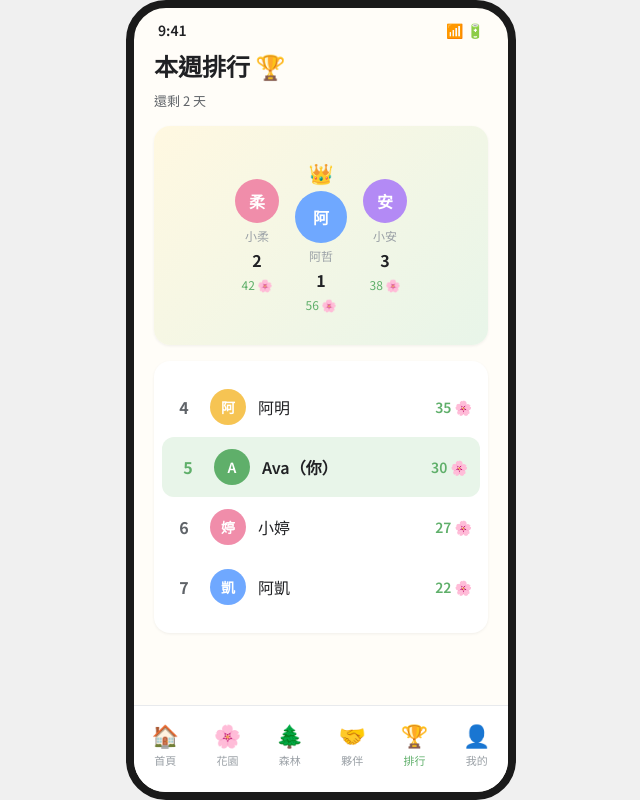
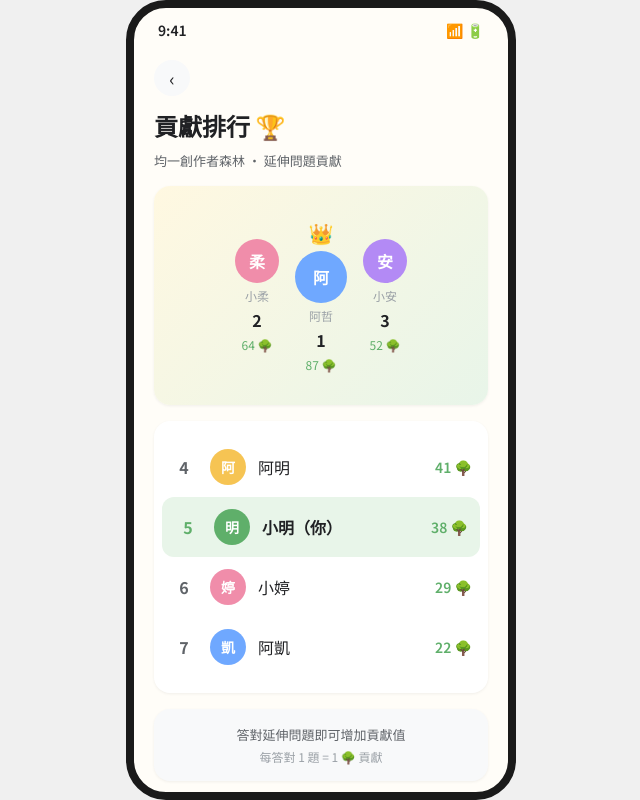
Before and after one commit to sisyphusss42/Buckeye, a React (Vite) app in the folder pressplay-app/: page /leaderboard in a window 1280 px wide. Shown: the whole page, without its empty margins (319-959 px from the left). Built offline with nearby package versions, Linux system fonts and the light colour scheme; sample sign-in values are in the browser's storage.

Commit message:
Fixed minor issues

```diff
--- a/pressplay-app/src/App.jsx
+++ b/pressplay-app/src/App.jsx
@@ -12,8 +12,7 @@ import ForestQuiz from './screens/ForestQuiz'
 import FlowerDetail from './screens/FlowerDetail'
 import Review from './screens/Review'
 import ReviewSession from './screens/ReviewSession'
-import Partners from './screens/Partners'
-import Chat from './screens/Chat'
+
 import Profile from './screens/Profile'
 import Wrap from './screens/Wrap'
 import Leaderboard from './screens/Leaderboard'
@@ -44,8 +43,7 @@ export default function App() {
         <Route path="/flower/:videoId" element={<ProtectedRoute><FlowerDetail /></ProtectedRoute>} />
         <Route path="/review" element={<ProtectedRoute><Review /></ProtectedRoute>} />
         <Route path="/review-session" element={<ProtectedRoute><ReviewSession /></ProtectedRoute>} />
-        <Route path="/partners" element={<ProtectedRoute><Partners /></ProtectedRoute>} />
-        <Route path="/chat" element={<ProtectedRoute><Chat /></ProtectedRoute>} />
+
         <Route path="/profile" element={<ProtectedRoute><Profile /></ProtectedRoute>} />
         <Route path="/wrap" element={<ProtectedRoute><Wrap /></ProtectedRoute>} />
         <Route path="/leaderboard" element={<ProtectedRoute><Leaderboard /></ProtectedRoute>} />
--- a/pressplay-app/src/auth/AuthContext.jsx
+++ b/pressplay-app/src/auth/AuthContext.jsx
@@ -105,7 +105,7 @@ export function AuthProvider({ children }) {
 
   // Demo mode
   const demoLogin = () => {
-    setUser({ username: 'Ava', token: 'demo-token' })
+    setUser({ username: '小明', token: 'demo-token' })
   }
 
   // Get current token
--- a/pressplay-app/src/components/BottomNav.jsx
+++ b/pressplay-app/src/components/BottomNav.jsx
@@ -4,8 +4,6 @@ const items = [
   { path: '/', icon: '🏠', label: '首頁' },
   { path: '/garden', icon: '🌸', label: '花園' },
   { path: '/forest', icon: '🌲', label: '森林' },
-  { path: '/partners', icon: '🤝', label: '夥伴' },
-  { path: '/leaderboard', icon: '🏆', label: '排行' },
   { path: '/profile', icon: '👤', label: '我的' },
 ]
 
--- a/pressplay-app/src/gardenScene.js
+++ b/pressplay-app/src/gardenScene.js
@@ -65,7 +65,7 @@ export function treeG(cx, baseY, s, kind) {
   return g;
 }
 
-function plantedFlowerG(cx, baseY, petals, s, wilted, idx) {
+export function plantedFlowerG(cx, baseY, petals, s, wilted, idx) {
   let g = '<g>';
   g += shadow(cx, baseY + 1, 12 * s);
   const headY = baseY - 30 * s;
@@ -124,10 +124,32 @@ const PLOT_POSITIONS = [
   {x:50,y:490},{x:120,y:495},{x:190,y:488},{x:260,y:494},{x:335,y:490},
   {x:35,y:535},{x:100,y:540},{x:170,y:532},{x:240,y:538},{x:310,y:534},{x:375,y:540},
   {x:55,y:580},{x:130,y:575},{x:205,y:582},{x:295,y:578},{x:360,y:584},
+  {x:40,y:630},{x:115,y:635},{x:195,y:628},{x:275,y:632},{x:355,y:630},
 ];
 
 export function getPlotPositions() {
   return PLOT_POSITIONS;
+}
+
+/**
+ * Build a standalone SVG of a single flower for display (e.g. FlowerDetail page).
+ * @param {number} petals - number of petals (2 = sprout, 3-10 = flower)
+ * @param {number} colorIndex - index into PETAL_COLORS
+ * @param {number} size - SVG width/height
+ */
+export function buildSingleFlowerSVG(petals, colorIndex, size = 120) {
+  const cx = size / 2;
+  const baseY = size * 0.82;
+  const scale = size / 90;
+  let svg = `<svg viewBox="0 0 ${size} ${size}" width="${size}" height="${size}" xmlns="http://www.w3.org/2000/svg" style="display:block;margin:0 auto;">`;
+  svg += `<defs>
+    <radialGradient id="gLeafDetail" cx="0.4" cy="0.35" r="0.8"><stop offset="0" stop-color="#8FD693"/><stop offset="1" stop-color="#4E9558"/></radialGradient>
+  </defs>`;
+  svg += plantedFlowerG(cx, baseY, petals, scale, false, colorIndex);
+  svg += `</svg>`;
+  // Replace url(#gLeaf) with the local gradient id
+  svg = svg.replaceAll('url(#gLeaf)', 'url(#gLeafDetail)');
+  return svg;
 }
 
 /**
@@ -198,11 +220,6 @@ export function buildGardenSVG(flowers = [], assignedPlots = null) {
     s += `<text x="${W / 2}" y="420" text-anchor="middle" font-size="14" font-family="'Noto Sans TC', sans-serif" fill="#5E3C22" opacity="0.7">🌱 完成課程來種下你的第一朵花</text>`;
   }
 
-  // Foreground grass tufts
-  const tuft = (x, y, k) =>
-    `<g stroke="#4E9558" stroke-width="${2.4 * k}" stroke-linecap="round" fill="none"><path d="M${x} ${y} q -3 -${9 * k} -6 -${13 * k}"/><path d="M${x} ${y} q 0 -${11 * k} 0 -${15 * k}"/><path d="M${x} ${y} q 3 -${9 * k} 6 -${13 * k}"/></g>`;
-  s += tuft(20, 650, 1.1) + tuft(130, 655, 0.9) + tuft(260, 652, 1.0) + tuft(370, 648, 0.8);
-
   s += `</svg>`;
   return s;
 }
--- a/pressplay-app/src/screens/Forest.jsx
+++ b/pressplay-app/src/screens/Forest.jsx
@@ -57,6 +57,28 @@ export default function Forest() {
   return (
     <div className="screen">
       <div style={{ flex: 1, overflow: 'hidden', position: 'relative' }}>
+        {/* Leaderboard button */}
+        <div
+          onClick={() => navigate('/leaderboard')}
+          style={{
+            position: 'absolute',
+            top: 12,
+            right: 16,
+            zIndex: 10,
+            background: 'rgba(255,255,255,0.9)',
+            borderRadius: 12,
+            padding: '6px 12px',
+            display: 'flex',
+            alignItems: 'center',
+            gap: 6,
+            cursor: 'pointer',
+            boxShadow: '0 2px 8px rgba(0,0,0,0.1)',
+            fontSize: 13,
+            fontWeight: 600,
+          }}
+        >
+          🏆 排行
+        </div>
         <div
           aria-label="均一創作者森林"
           onClick={handleForestClick}
--- a/pressplay-app/src/screens/Home.jsx
+++ b/pressplay-app/src/screens/Home.jsx
@@ -7,7 +7,7 @@ import courses from '../data/courses'
 export default function Home() {
   const navigate = useNavigate()
   const { user } = useAuth()
-  const displayName = user?.username?.split('@')[0] || 'Ava'
+  const displayName = user?.username?.split('@')[0] || '小明'
 
   const completedVideos = JSON.parse(localStorage.getItem('completedVideos') || '[]')
   const completedCount = completedVideos.length
--- a/pressplay-app/src/screens/Leaderboard.jsx
+++ b/pressplay-app/src/screens/Leaderboard.jsx
@@ -1,31 +1,63 @@
+import { useNavigate } from 'react-router-dom'
 import StatusBar from '../components/StatusBar'
-import BottomNav from '../components/BottomNav'
 
 export default function Leaderboard() {
-  const completedVideos = JSON.parse(localStorage.getItem('completedVideos') || '[]')
-  const myFlowers = completedVideos.length
+  const navigate = useNavigate()
+
+  // Demo data: ranking of contributions to 均一's creator trees
+  const rankings = [
+    { rank: 1, name: '阿哲', avatar: '阿', color: 'blue', contributions: 87 },
+    { rank: 2, name: '小柔', avatar: '柔', color: 'pink', contributions: 64 },
+    { rank: 3, name: '小安', avatar: '安', color: 'purple', contributions: 52 },
+    { rank: 4, name: '阿明', avatar: '阿', color: 'yellow', contributions: 41 },
+    { rank: 5, name: '小明（你）', avatar: '明', color: 'green', contributions: 38, isMe: true },
+    { rank: 6, name: '小婷', avatar: '婷', color: 'pink', contributions: 29 },
+    { rank: 7, name: '阿凱', avatar: '凱', color: 'blue', contributions: 22 },
+  ]
 
   return (
     <div className="screen">
       <StatusBar />
+      <div className="header-bar">
+        <div className="back-btn" onClick={() => navigate('/forest')}>‹</div>
+        <div />
+      </div>
       <div className="screen-content">
-        <h2 className="text-h2 mb-8">本週排行 🏆</h2>
-        <p className="text-caption mb-16">還剩 2 天</p>
+        <h2 className="text-h2 mb-8">貢獻排行 🏆</h2>
+        <p className="text-caption mb-16">均一創作者森林 · 延伸問題貢獻</p>
+
+        {/* Top 3 */}
         <div className="card mb-16" style={{ background: 'linear-gradient(135deg,var(--yellow-light),var(--green-light))' }}>
           <div className="flex items-center justify-center gap-16" style={{ padding: '16px 0' }}>
-            <div className="flex flex-col items-center gap-4"><div className="avatar pink" style={{ width: 44, height: 44 }}>柔</div><span className="text-small">小柔</span><span style={{ fontWeight: 700 }}>2</span><span className="text-small" style={{ color: 'var(--green)' }}>42 🌸</span></div>
-            <div className="flex flex-col items-center gap-4"><span style={{ fontSize: 20 }}>👑</span><div className="avatar blue" style={{ width: 52, height: 52 }}>阿</div><span className="text-small">阿哲</span><span style={{ fontWeight: 700, fontSize: 16 }}>1</span><span className="text-small" style={{ color: 'var(--green)' }}>56 🌸</span></div>
-            <div className="flex flex-col items-center gap-4"><div className="avatar purple" style={{ width: 44, height: 44 }}>安</div><span className="text-small">小安</span><span style={{ fontWeight: 700 }}>3</span><span className="text-small" style={{ color: 'var(--green)' }}>38 🌸</span></div>
+            {[rankings[1], rankings[0], rankings[2]].map((r, i) => (
+              <div key={r.rank} className="flex flex-col items-center gap-4">
+                {r.rank === 1 && <span style={{ fontSize: 20 }}>👑</span>}
+                <div className={`avatar ${r.color}`} style={{ width: r.rank === 1 ? 52 : 44, height: r.rank === 1 ? 52 : 44 }}>{r.avatar}</div>
+                <span className="text-small">{r.name}</span>
+                <span style={{ fontWeight: 700 }}>{r.rank}</span>
+                <span className="text-small" style={{ color: 'var(--green)' }}>{r.contributions} 🌳</span>
+              </div>
+            ))}
           </div>
         </div>
+
+        {/* Rest of list */}
         <div className="card">
-          <div className="leader-item"><span className="leader-rank">4</span><div className="avatar yellow" style={{ width: 36, height: 36, fontSize: 14 }}>阿</div><span style={{ fontWeight: 500 }}>阿明</span><span className="leader-xp">35 🌸</span></div>
-          <div className="leader-item" style={{ background: 'var(--green-light)', borderRadius: 12, padding: 12, margin: '0 -8px' }}><span className="leader-rank" style={{ color: 'var(--green)' }}>5</span><div className="avatar green" style={{ width: 36, height: 36, fontSize: 14 }}>A</div><span style={{ fontWeight: 600 }}>Ava（你）</span><span className="leader-xp">{myFlowers} 🌸</span></div>
-          <div className="leader-item"><span className="leader-rank">6</span><div className="avatar pink" style={{ width: 36, height: 36, fontSize: 14 }}>婷</div><span style={{ fontWeight: 500 }}>小婷</span><span className="leader-xp">27 🌸</span></div>
-          <div className="leader-item"><span className="leader-rank">7</span><div className="avatar blue" style={{ width: 36, height: 36, fontSize: 14 }}>凱</div><span style={{ fontWeight: 500 }}>阿凱</span><span className="leader-xp">22 🌸</span></div>
+          {rankings.slice(3).map(r => (
+            <div key={r.rank} className="leader-item" style={r.isMe ? { background: 'var(--green-light)', borderRadius: 12, padding: 12, margin: '0 -8px' } : {}}>
+              <span className="leader-rank" style={r.isMe ? { color: 'var(--green)' } : {}}>{r.rank}</span>
+              <div className={`avatar ${r.color}`} style={{ width: 36, height: 36, fontSize: 14 }}>{r.avatar}</div>
+              <span style={{ fontWeight: r.isMe ? 600 : 500 }}>{r.name}</span>
+              <span className="leader-xp">{r.contributions} 🌳</span>
+            </div>
+          ))}
+        </div>
+
+        <div className="card mt-16" style={{ background: 'var(--gray-100)', textAlign: 'center' }}>
+          <p className="text-caption">答對延伸問題即可增加貢獻值</p>
+          <p className="text-small mt-4">每答對 1 題 = 1 🌳 貢獻</p>
         </div>
       </div>
-      <BottomNav />
     </div>
   )
 }
```
Also changed, not shown: pressplay-app/src/forestScene.js (+3 -6 lines), pressplay-app/src/screens/FlowerDetail.jsx (+11 -4 lines), pressplay-app/src/screens/Profile.jsx (+3 -5 lines), 1 other file (tests, documents, lock files or other folders).
